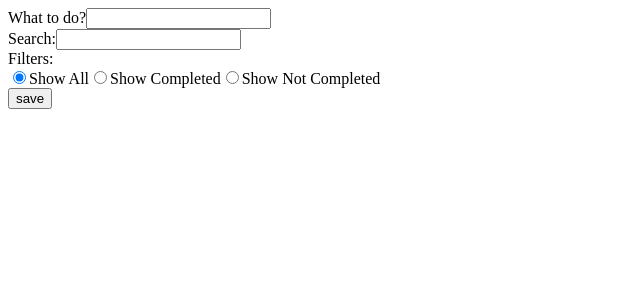
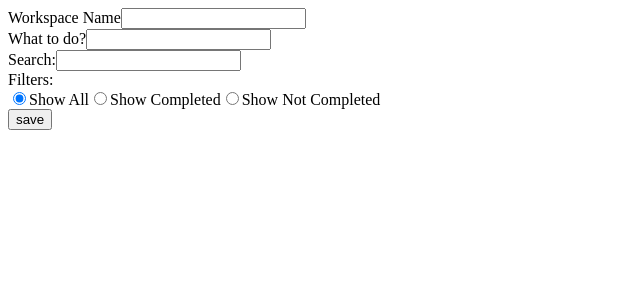
Before and after one commit to patchwork-body/Zionodes-test-project, a Next.js app: page / in a window 1280 px wide. Shown: the top 300 px of the page, without its empty margins (0-640 px from the left). Built offline with nearby package versions, Linux system fonts and the light colour scheme.

Commit message:
workspace name cmp

```diff
--- a/src/components/Search/index.tsx
+++ b/src/components/Search/index.tsx
@@ -29,7 +29,7 @@ export const Search = memo(function Search() {
         <input
           value={searchQuery}
           onChange={search}
-          className="w-full p-2 border border-gray-700 focus:border-blue-400 rounded-md outline-none"
+          className="w-full p-2 border border-gray-700 focus:border-blue-400 hover:border-blue-400 rounded-md outline-none"
           type="search"
         />
       </label>
--- /dev/null
+++ b/src/components/workspace-name/index.tsx
@@ -0,0 +1,32 @@
+import { FormEvent, memo, useCallback, useEffect, useState } from 'react';
+
+const SESSION_STORAGE_KEY = 'workspaceName';
+
+export const WorkspaceName = memo(function WorkspaceName() {
+  const [value, setValue] = useState('');
+
+  const input = useCallback((event: FormEvent<HTMLInputElement>) => {
+    const nextValue = event.currentTarget.value;
+    sessionStorage.setItem(SESSION_STORAGE_KEY, nextValue);
+    setValue(nextValue);
+  }, []);
+
+  useEffect(() => {
+    const defaultValue = sessionStorage.getItem(SESSION_STORAGE_KEY) || 'Enter Your Workspace Name';
+    setValue(defaultValue);
+  }, []);
+
+  return (
+    <div className="min-w-max mb-7">
+      <label className="text-gray-500 font-semibold grid text-center uppercase text-xl">
+        Workspace Name
+        <input
+          onInput={input}
+          className="text-center text-gray-800 outline-none border-2 border-transparent focus:border-blue-400 hover:border-blue-400 rounded-md p-2 w-full font-bold text-xl"
+          type="text"
+          value={value}
+        />
+      </label>
+    </div>
+  );
+});
--- a/src/pages/index.tsx
+++ b/src/pages/index.tsx
@@ -6,6 +6,7 @@ import { Search } from 'components/search';
 import { Filters } from 'components/filters';
 import { SaveFilterPreset } from 'components/save-filter-preset';
 import { FilterPresetList } from 'components/fitler-preset-list';
+import { WorkspaceName } from 'components/workspace-name';
 
 const Home = memo(function Home() {
   return (
@@ -17,6 +18,7 @@ const Home = memo(function Home() {
       </Head>
 
       <div className="grid w-full max-w-3xl justify-self-center gap-y-7">
+        <WorkspaceName />
         <TodoForm parent="root" />
 
         <div className="grid grid-flow-row sm:grid-cols-auto/1fr gap-y-5 sm:gap-x-5 bg-yellow-50 p-3 rounded-md">
```
